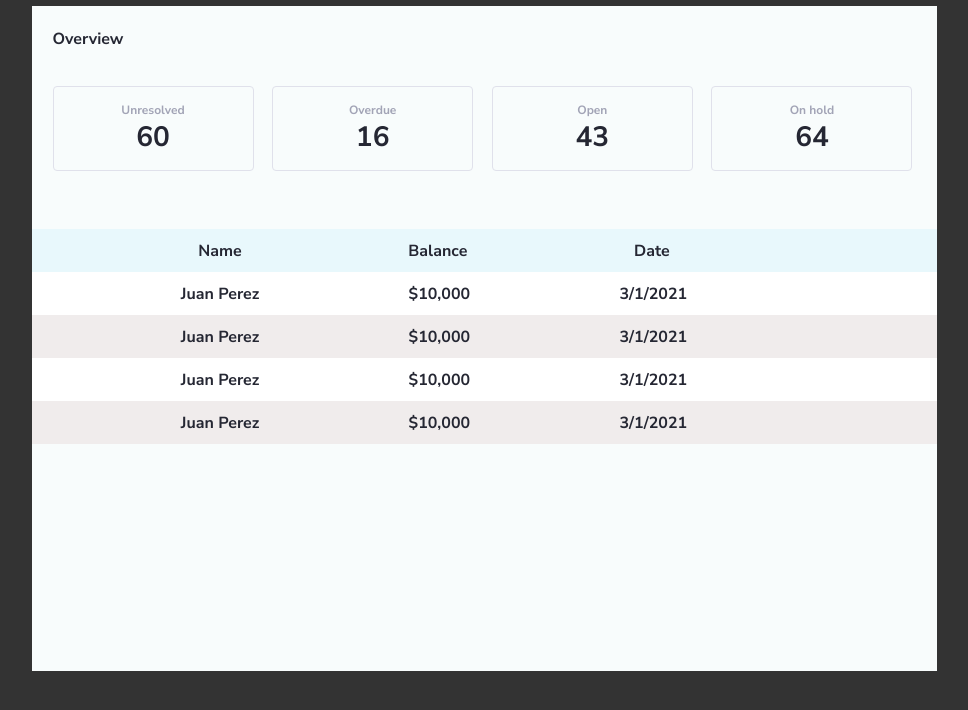
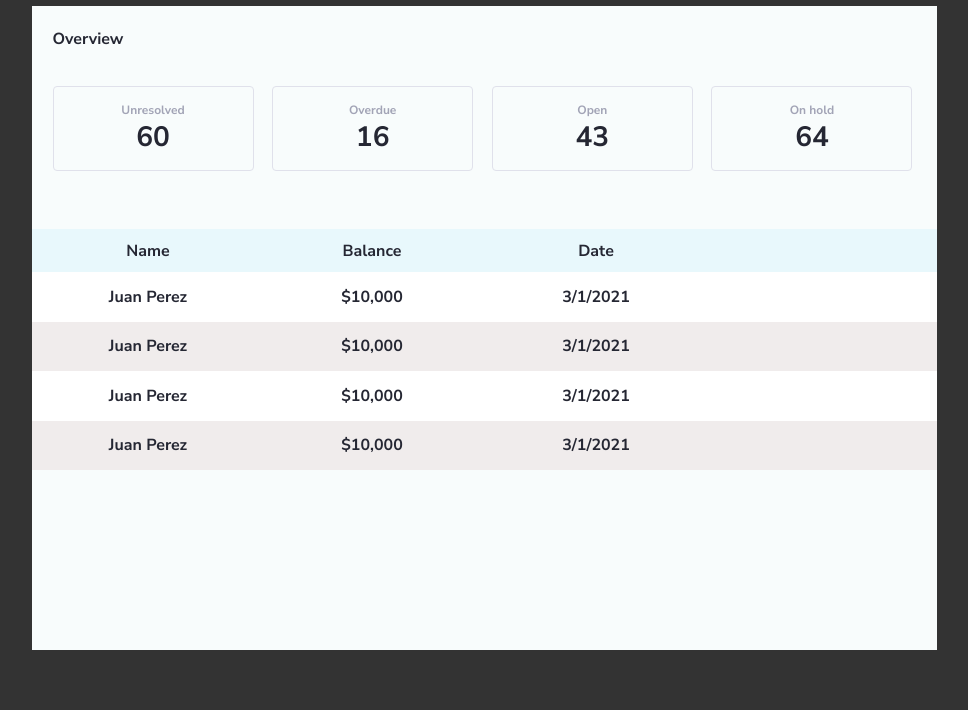
Before and after one commit to yeicobF/FDW-HTML_CSS_ADDING-JS-ELEMENTS-WEBSITE, a plain HTML site: page src/index.html in a window 1280 px wide. Shown: the whole page, without its empty margins (156-1124 px from the left). Drawn offline with Linux system fonts and the light colour scheme.

Commit message:
TABLA CON BUEN ACOMODO Y TAMAÑO
- Ya terminé la tabla con un buen acomodo de los elementos y eso. Ahora
  ya solo tendría que poner lo del total y estaría bien modificar los
  valores del dinero y eso.

```diff
--- a/src/index.html
+++ b/src/index.html
@@ -39,7 +39,7 @@
     .all-content-wrapper {
       background-color: #f8fcfc;
       /* width: 936px; height: 665px; */
-      min-width: 905px; min-height: 665px;
+      min-width: 905px; min-height: 644px;
       font-family: 'Nunito Sans';
 
     }
@@ -96,6 +96,7 @@
     .card:hover .card--text {
       color: #3751ff;
       border-color: #8494fc;
+      cursor: pointer;
     }
 
     /* PARA LA SEGUNDA PARTE CON JS */
@@ -110,14 +111,23 @@
     }
 
     .table--row {
-      /* height: 25px; */
-      padding: 11px 100px 10px 0;
+      height: 49.5px;
+      /* padding: 11px 100px 10px 0; */
       display: inline-flex;
       justify-content: space-evenly;
     }
 
     .table--row--element {
+      /* ALINEAR VERTICALMENTE. */
       align-self: center;
+      /* ALINEAR HORIZONTALMENTE. */
+      text-align: center;
+      width: 135px;
+      padding: 0 40px 0 40px;
+    }
+
+    #top-table-row {
+      height: 43px;
     }
 
     @media screen and (max-width: 946px) {
@@ -171,6 +181,7 @@
 <!-- ----------------------- CÓDIGO PARA AGREGAR JS ------------------------ -->
 
   <script>
+    // CUANDO SE TERMINE DE CARGAR EL BODY SE HARÁ ESTE PROCESO.
     document.body.onload = addTable;
     function addTable() {
       // ARREGLO DE FILAS
@@ -190,15 +201,20 @@
       rowText[0][0] = "Name";
       rowText[0][1] = "Balance";
       rowText[0][2] = "Date";
+      rowText[0][3] = "";
       rowColor = "#e8f8fc";
 
       // CREAR LA FILA CON LOS DATOS.
       rowsArray[0] = createRow(0, rowText, rowColor);
+      // Esta es más alta que las otras.
+      rowsArray[0].id = "top-table-row";
 
       /* --------------------------------------------- 2 FILA */
       rowText[1][0] = "Juan Perez";
       rowText[1][1] = "$10,000";
       rowText[1][2] = month + "/" + day + "/" + year;
+      rowText[1][3] = "";
+
       rowColor = "#ffffff";
 
       // CREAR LA FILA CON LOS DATOS.
@@ -208,6 +224,8 @@
       rowText[2][0] = "Juan Perez";
       rowText[2][1] = "$10,000";
       rowText[2][2] = month + "/" + day + "/" + year;
+      rowText[2][3] = "";
+
       rowColor = "#f0ecec";
 
       rowsArray[2] = createRow(2, rowText, rowColor);
@@ -215,6 +233,8 @@
       rowText[3][0] = "Juan Perez";
       rowText[3][1] = "$10,000";
       rowText[3][2] = month + "/" + day + "/" + year;
+      rowText[3][3] = "";
+
       rowColor = "#ffffff";
 
       rowsArray[3] = createRow(3, rowText, rowColor);
@@ -222,6 +242,8 @@
       rowText[4][0] = "Juan Perez";
       rowText[4][1] = "$10,000";
       rowText[4][2] = month + "/" + day + "/" + year;
+      rowText[4][3] = "";
+
       rowColor = "#f0ecec";
 
       rowsArray[4] = createRow(4, rowText, rowColor);
@@ -241,15 +263,12 @@
       row.style.backgroundColor = rowColor;
 
       // CREAMOS CADA ELEMENTO CON SU TEXTO CORRESPONDIENTE.
-      for (i = 0; i < 3; i++) {
+      for (i = 0; i < textArray[currentRow].length; i++) {
         elements[i] = document.createElement('div');
         elements[i].className = "table--row--element";
         elements[i].innerHTML = textArray[currentRow][i];
+        row.appendChild(elements[i]);
       }
-
-      row.appendChild(elements[0]);
-      row.appendChild(elements[1]);
-      row.appendChild(elements[2]);
 
       return row;
     }
@@ -268,8 +287,10 @@
     // INICIALIZAR EL ARREGLO BIDIMENSIONAL.
     function initialize2DArray(rows, cols) {
       bidimensionalArray = new Array(rows);
+
       for (i = 0; i < rows; i++)
         bidimensionalArray[i] = new Array(cols);
+
       return bidimensionalArray;
     }
 
```
Also changed, not shown: AVANCES/TABLA-CON-JS_BUEN-ACOMODO_Lu_12_ABRIL_21_11-21AM.png (added).
